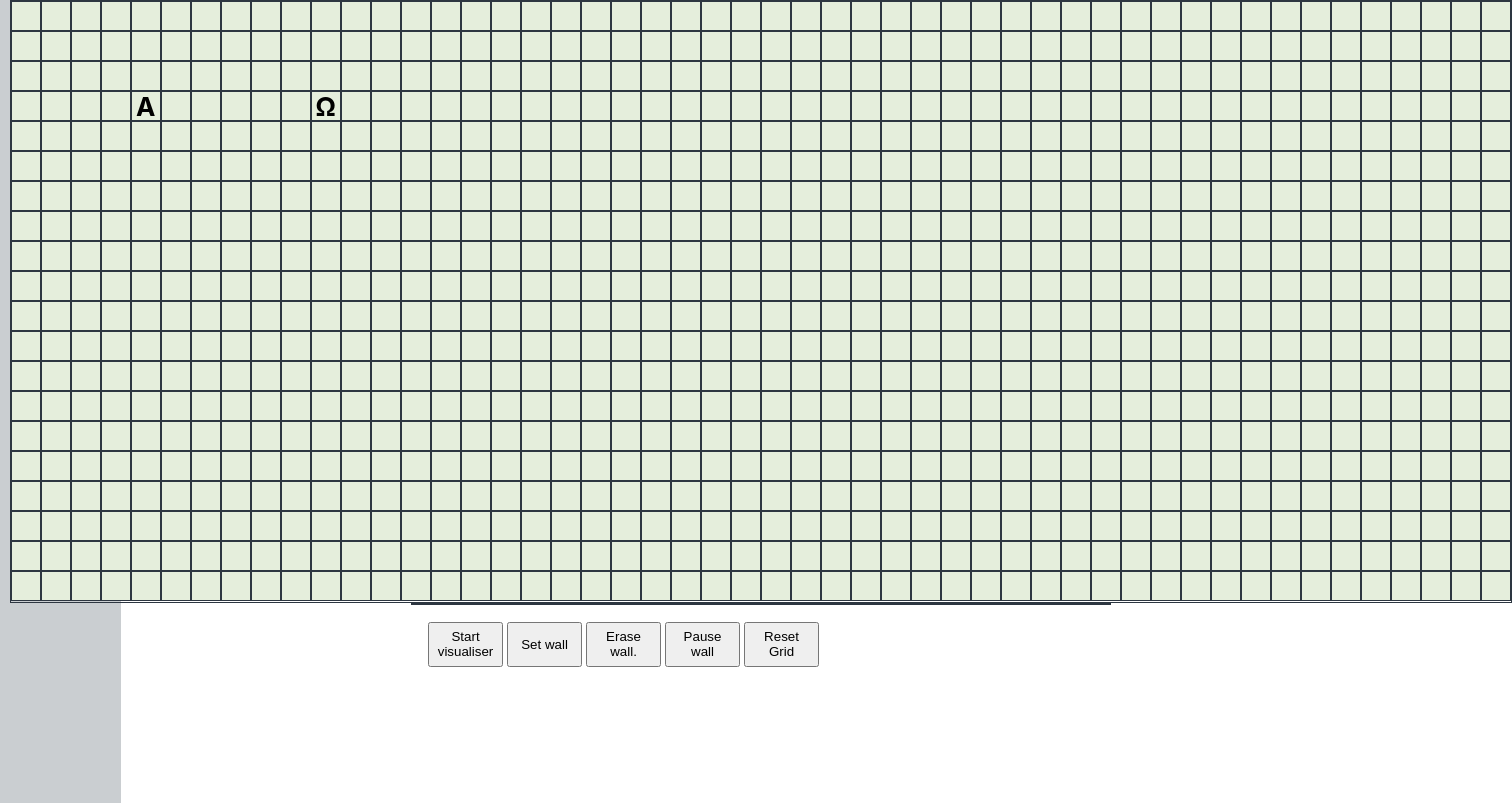
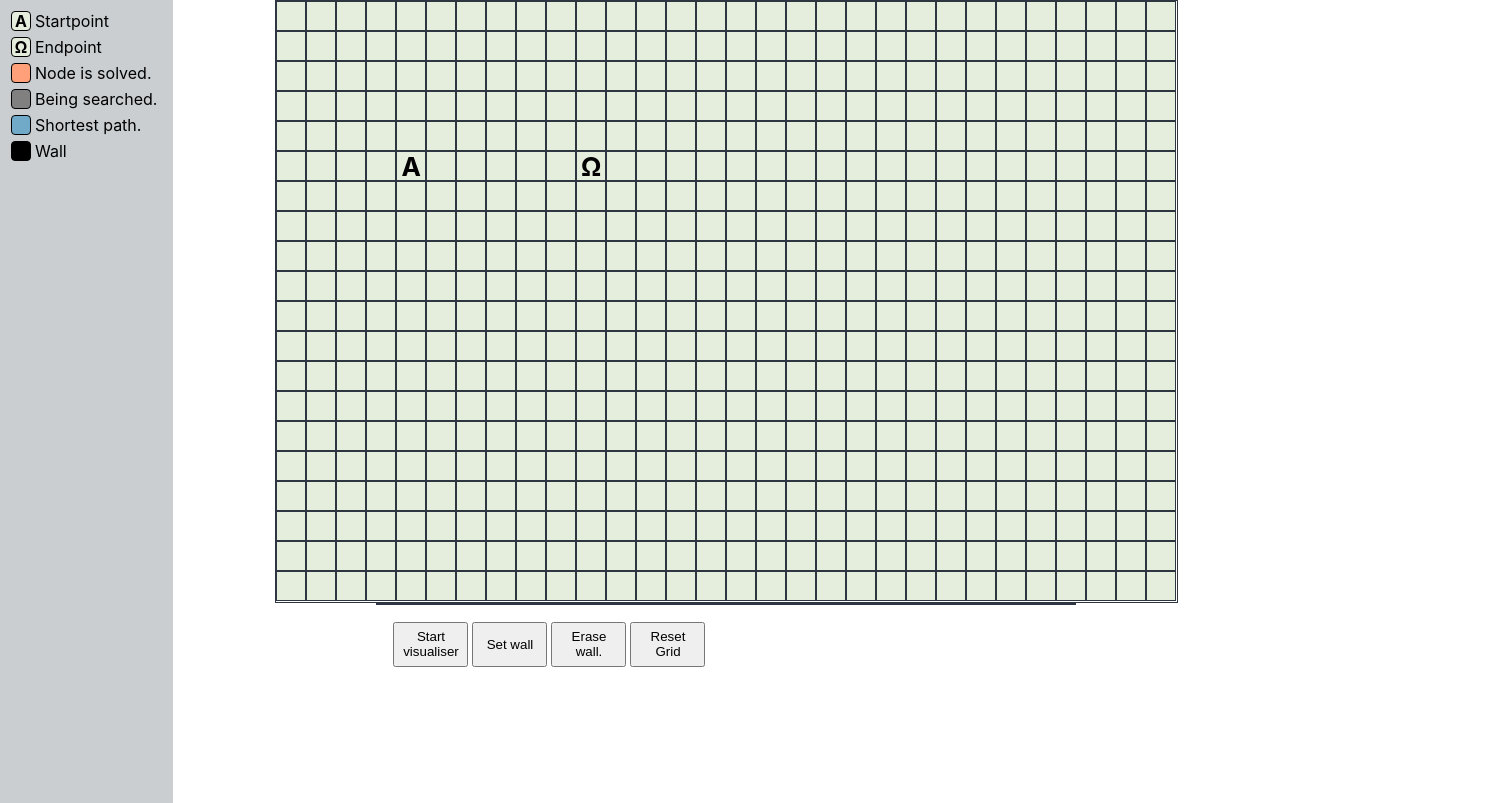
Before and after one commit to danielReineborn/pathfind-experiment, a React (Create React App) app: page / in a window 1280 px wide. Shown: the whole page, 1512 px wide, since content can reach past the window. Built offline with nearby package versions, Linux system fonts and the light colour scheme.

Commit message:
added delay in searchalgo, made better ux on tools.

```diff
--- a/src/Component/DataLayer.js
+++ b/src/Component/DataLayer.js
@@ -21,7 +21,7 @@ const Main = styled.main`
 
 export default function DataLayer() {
 
-  const x = 50;
+  const x = 30;
   const y = 20;
   const start = 154;
   const end = 160;
--- a/src/Component/Grid.js
+++ b/src/Component/Grid.js
@@ -43,13 +43,19 @@ export default function Grid({ start, end, x, y, firstGrid }) {
   })
 
   function runPathFinder() {
-    let endId = findPath2(state.grid, state.start);
-    let path = returnShortestPath(state.grid, endId);
 
-    // gör en fn som tar arrayen och uppdaterar color till.
-    let foundPath = showPath(state.grid, path);
-    dispatch({ type: "updateGrid", updateGrid: foundPath });
-  }
+    findPath2(state.grid, state.start, dispatch)
+      .then(id => {
+        let path = returnShortestPath(state.grid, id);
+        return path;
+      })
+      .then(path => {
+        let foundPath = showPath(state.grid, path);
+        dispatch({ type: "updateGrid", updateGrid: foundPath });
+
+      })
+
+  };
 
   return (
     <Wrapper>
@@ -65,7 +71,7 @@ export default function Grid({ start, end, x, y, firstGrid }) {
           />
         })}
       </Container>
-      <Toolbox runPathfinder={runPathFinder} dispatch={dispatch} />
+      <Toolbox runPathfinder={runPathFinder} dispatch={dispatch} wallPaint={state.wallPaint} eraseWall={state.eraseWall} />
 
     </Wrapper>
 
--- a/src/Component/Node.js
+++ b/src/Component/Node.js
@@ -1,7 +1,6 @@
 import React from "react";
 import styled from "styled-components";
-import ClearIcon from '@material-ui/icons/Clear';
-import PlayArrowIcon from '@material-ui/icons/PlayArrow';
+
 
 const Wrapper = styled.div`
   display: block;
@@ -28,16 +27,10 @@ const Wrapper = styled.div`
 
 export default function Node({ handleClick, node, dispatch, wallPaint, mousePress, eraseWall }) {
 
-  function onClick(e) {
-    console.log(e.target.id);
-    handleClick(e);
-  }
-
   function handleDrop(e) {
     e.preventDefault();
     let start = e.dataTransfer.getData("start");
     let end = e.dataTransfer.getData("end");
-    console.log("start", start, "end", end);
     if (start) {
       dispatch({ type: "newStart", newStart: e.target.id });
     } else {
--- a/src/Component/Toolbox.js
+++ b/src/Component/Toolbox.js
@@ -13,22 +13,28 @@ const Wrapper = styled.div`
     height: 45px;
     width: 75px;
     margin: 2px;
+    :hover {
+      cursor: pointer;
+    }
+  }
+
+  .wall {
+    background-color: ${props => props.wall ? "lightgreen" : ""};
+  }
+  .erase {
+    background-color: ${props => props.erase ? "lightgreen" : ""};
   }
 
 `
 
-export default function Toolbox({ runPathfinder, dispatch }) {
+export default function Toolbox({ runPathfinder, dispatch, wallPaint, eraseWall }) {
 
   return (
-    <Wrapper>
+    <Wrapper wall={wallPaint} erase={eraseWall}>
       <button className="btn" onClick={runPathfinder}>Start visualiser</button>
-      <button className="btn" onClick={() => dispatch({ type: "wallPaint", wallPaint: true })}>Set wall</button>
-      <button className="btn" onClick={() => dispatch({ type: "eraseWall", eraseWall: true })}>Erase wall.</button>
-      <button className="btn" onClick={() => dispatch({ type: "wallPaint", wallPaint: false })}>Pause wall</button>
+      <button className="btn wall" onClick={() => dispatch({ type: "wallPaint", wallPaint: !wallPaint })}>Set wall</button>
+      <button className="btn erase" onClick={() => dispatch({ type: "eraseWall", eraseWall: !eraseWall })}>Erase wall.</button>
       <button className="btn" onClick={() => dispatch({ type: "reset" })}>Reset Grid</button>
-
-
-
     </Wrapper>
   )
 }
--- a/src/Reducers/index.js
+++ b/src/Reducers/index.js
@@ -1,4 +1,6 @@
-import { makeGrid } from "../Utils";
+import {
+  makeGrid
+} from "../Utils";
 
 export default function reducer(state, action) {
   let newGrid = [...state.grid];
@@ -6,41 +8,59 @@ export default function reducer(state, action) {
     case "newStart":
       newGrid[state.start].start = false;
       newGrid[action.newStart].start = true;
-      return { ...state, grid: newGrid, start: action.newStart };
+      return {
+        ...state, grid: newGrid, start: action.newStart
+      };
 
     case "newEnd":
       /* let newGrid = [...state.grid]; */
       newGrid[state.end].end = false;
       newGrid[action.newEnd].end = true;
-      return { ...state, grid: newGrid, end: action.newEnd };
+      return {
+        ...state, grid: newGrid, end: action.newEnd
+      };
 
     case "updateGrid":
-      return { ...state, grid: action.updateGrid };
+      return {
+        ...state, grid: action.updateGrid
+      };
 
     case "wall":
-      if (newGrid[action.wallNode].start || newGrid[action.wallNode].end) return state; //Needs better solution.
+      if (newGrid[action.wallNode].start || newGrid[action.wallNode].end || newGrid[action.wallNode].wall) return state; //Needs better solution.
       newGrid[action.wallNode].wall = true;
       newGrid[action.wallNode].color = "black";
-      return { ...state, grid: newGrid };
+      return {
+        ...state, grid: newGrid
+      };
 
     case "erase":
       if (newGrid[action.wallNode].start || newGrid[action.wallNode].end) return state; //Needs better solution.
       newGrid[action.wallNode].wall = false;
       newGrid[action.wallNode].color = "#E5EEDC";
-      return { ...state, grid: newGrid };
+      return {
+        ...state, grid: newGrid
+      };
 
     case "eraseWall":
-      return { ...state, eraseWall: action.eraseWall }
+      return {
+        ...state, eraseWall: action.eraseWall
+      }
 
       case "wallPaint":
         console.log("WALL", action.wallPaint)
-      return { ...state, wallPaint: action.wallPaint };
+        return {
+          ...state, wallPaint: action.wallPaint
+        };
 
       case "mousePress":
-      return { ...state, mousePress: action.mousePress };
+        return {
+          ...state, mousePress: action.mousePress
+        };
 
       case "reset":
-      return { ...state, grid: makeGrid(50, 20), start: 154, end: 160, wallPaint: false, mousePress: false }
+        return {
+          ...state, grid: makeGrid(30, 20), start: 154, end: 160, wallPaint: false, mousePress: false
+        }
 
 
 
--- a/src/Utils/index.js
+++ b/src/Utils/index.js
@@ -39,7 +39,6 @@ export function startEndVertex(x, y, start, end) {
   }
   return grid;
 }
-
 
 export function findPath(grid, cv) {
   let foundNode = false;
@@ -85,12 +84,12 @@ export function findPath(grid, cv) {
 //array of connected nodes as a parameter.
 //  - array of all connected nodes with !solved.
 //  - stop
-export function findPath2(grid, cv) {
+export function findPath2(grid, cv, dispatch) {
+  return new Promise((resolve, reject) => {
+
     let foundNode = false;
     let rV;
 
-
-  //grid[start].solved = true;
     let firstArr = grid[cv].connected.filter(x => !grid[x].wall);
     grid[cv].solved = true;
 
@@ -104,28 +103,24 @@ export function findPath2(grid, cv) {
     }
 
     function innerFindPath2(grid, arr) {
+      if (!arr.length) reject(); //If endnode can't be found, what to return?
       for (let vx of arr) {
-      if (grid[vx].end) {
-        foundNode = true;
-        rV = grid[vx].id;
-        console.log(rV, grid);
-
-        return rV;
-      }
         grid[vx].solved = true;
         grid[vx].color = "lightsalmon";
 
-      /* if (grid[vx].distance > grid[cv].distance + grid[vx].weight) {
-        grid[vx].distance = grid[cv].distance + grid[vx].weight;
-        console.log(grid[vx]);
-        grid[vx].solved = true;
-      } */
       }
 
       let addedConnections = [];
 
       for (let node of arr) {
         for (let connection of grid[node].connected) {
+
+          if (grid[connection].end) {
+            foundNode = true;
+            rV = grid[connection].id;
+
+            resolve(rV);
+          }
 
           if (grid[connection].distance > grid[node].distance + grid[connection].weight && grid[connection].wall === false) {
             grid[connection].distance = grid[node].distance + grid[connection].weight;
@@ -141,22 +136,25 @@ export function findPath2(grid, cv) {
 
       }
       console.log(addedConnections);
-    if (!foundNode) innerFindPath2(grid, addedConnections);
-    /* setTimeout(() => {
-      dispatch({ type: updateGrid, updateGrid: grid });
+      if (!foundNode) {
+
+        setTimeout(() => {
+          dispatch({
+            type: "updateGrid",
+            updateGrid: grid
+          });
           innerFindPath2(grid, addedConnections);
-      //This works. Needs to fix async problem for updateing state. Maybe promise.
-    }, 300) */
+        }, 200)
+      }
+    }
 
+    if (!foundNode) innerFindPath2(grid, firstArr);
 
-
+    /* return rV; */
+  })
 
 }
-  if (!foundNode) innerFindPath2(grid, firstArr);
 
-  return rV;
-
-}
 //commented connections is for diagonals.
 export function defineConnected(i, x, y) {
   let connections = [
@@ -166,7 +164,7 @@ export function defineConnected(i, x, y) {
     /* i + (x - 1),  */
     i + x /* , i + (x + 1), */
   ]
-  let rmTop = [i - (x + 1), i - x, i - (x - 1),];
+  let rmTop = [i - (x + 1), i - x, i - (x - 1), ];
   let rmRight = [i - (x - 1), i + 1, i + (x + 1)];
   let rmBot = [i + (x - 1), i + x, i + (x + 1)];
   let rmLeft = [i - (x + 1), i - 1, i + (x - 1)];
```
Lines whose indentation alone changed are shown as unchanged.
